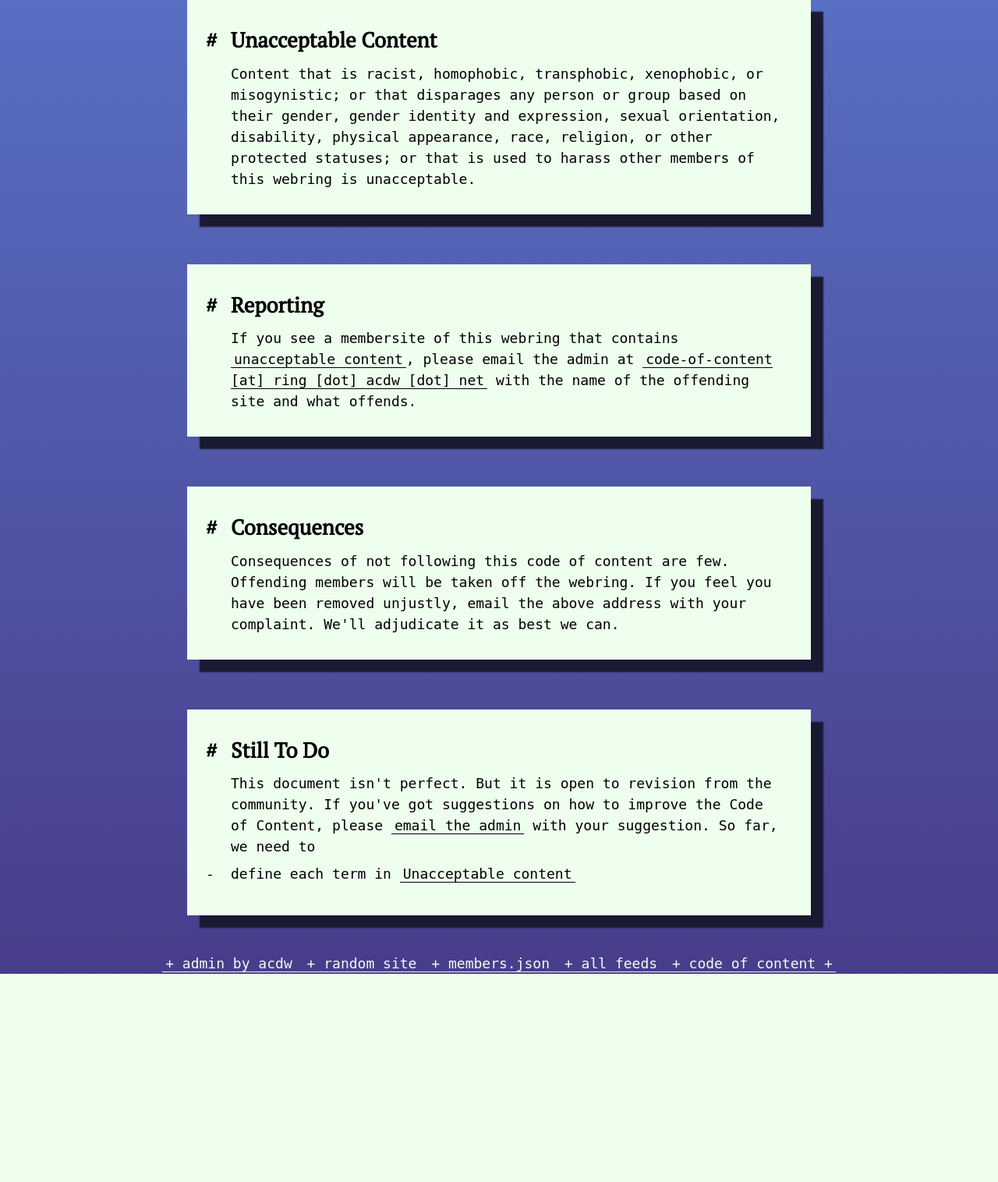
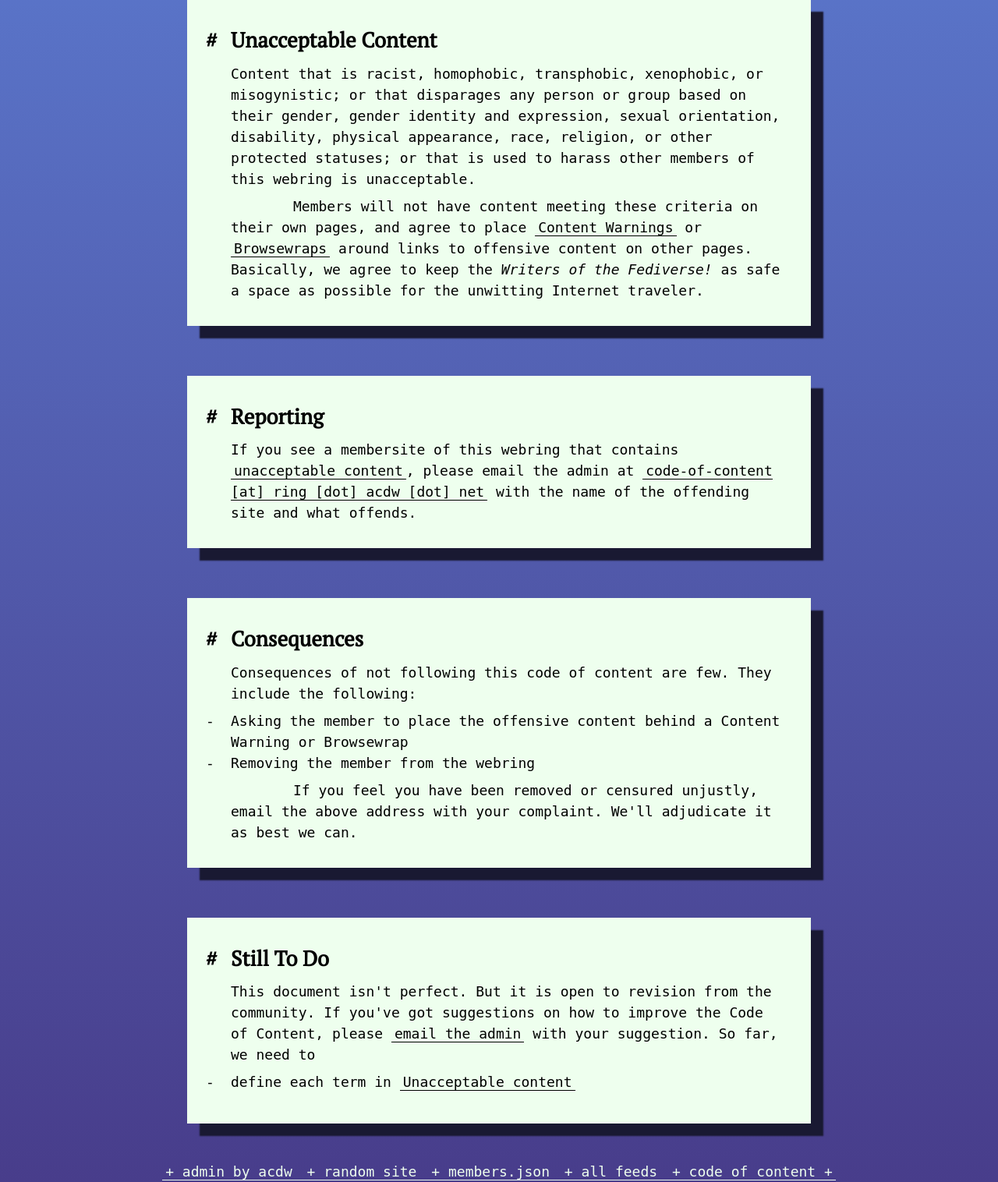
Before and after one commit to duckwork/nethoop, a Flask app: page /code-of-content in a window 1280 px wide. Shown: the part 956-2472 px from the top of the page at 78% size. Before the commit the page ends 2205 px from the top, so only its background shows below. Run offline with Flask 2, Linux system fonts and the light colour scheme; some web fonts are replaced.

Commit message:
Add language on Content Warnings and Browsewraps

```diff
--- a/templates/code-of-content.html
+++ b/templates/code-of-content.html
@@ -57,6 +57,16 @@
         or that is used to harass other members of this webring
         is unacceptable.
     </p>
+    <p>
+        Members will not have content meeting these criteria
+        on their own pages, and agree to place
+        <a href="https://en.wikipedia.org/wiki/Content_warning">
+            Content Warnings</a> or
+        <a href="https://en.wikipedia.org/wiki/Browse_wrap">Browsewraps</a>
+        around links to offensive content on other pages.
+        Basically, we agree to keep the <em>{{ title }}</em>
+        as safe a space as possible for the unwitting Internet traveler.
+    </p>
 </section>
 <section id="reporting" class="container">
     <header><a href="#reporting"><h1>Reporting</h1></a></header>
@@ -74,8 +84,15 @@
     <header><a href="#consequences"><h1>Consequences</h1></a></header>
     <p>
         Consequences of not following this code of content are few.
-        Offending members will be taken off the webring.
-        If you feel you have been removed unjustly,
+        They include the following:
+        <ul>
+            <li>Asking the member to place the offensive content behind
+                a Content Warning or Browsewrap</li>
+            <li>Removing the member from the webring</li>
+        </ul>
+    </p>
+    <p>
+        If you feel you have been removed or censured unjustly,
         email the above address with your complaint.
         We'll adjudicate it as best we can.
     </p>
```
